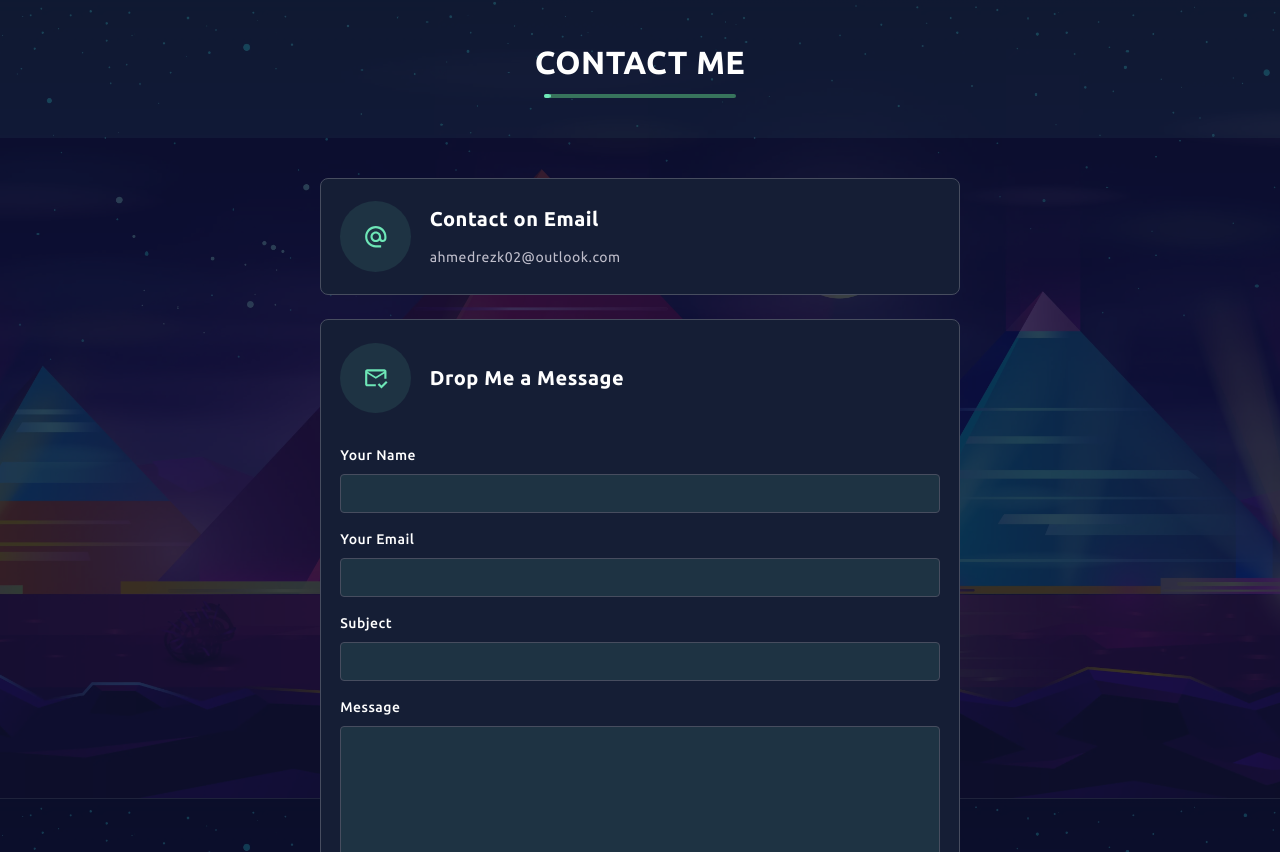
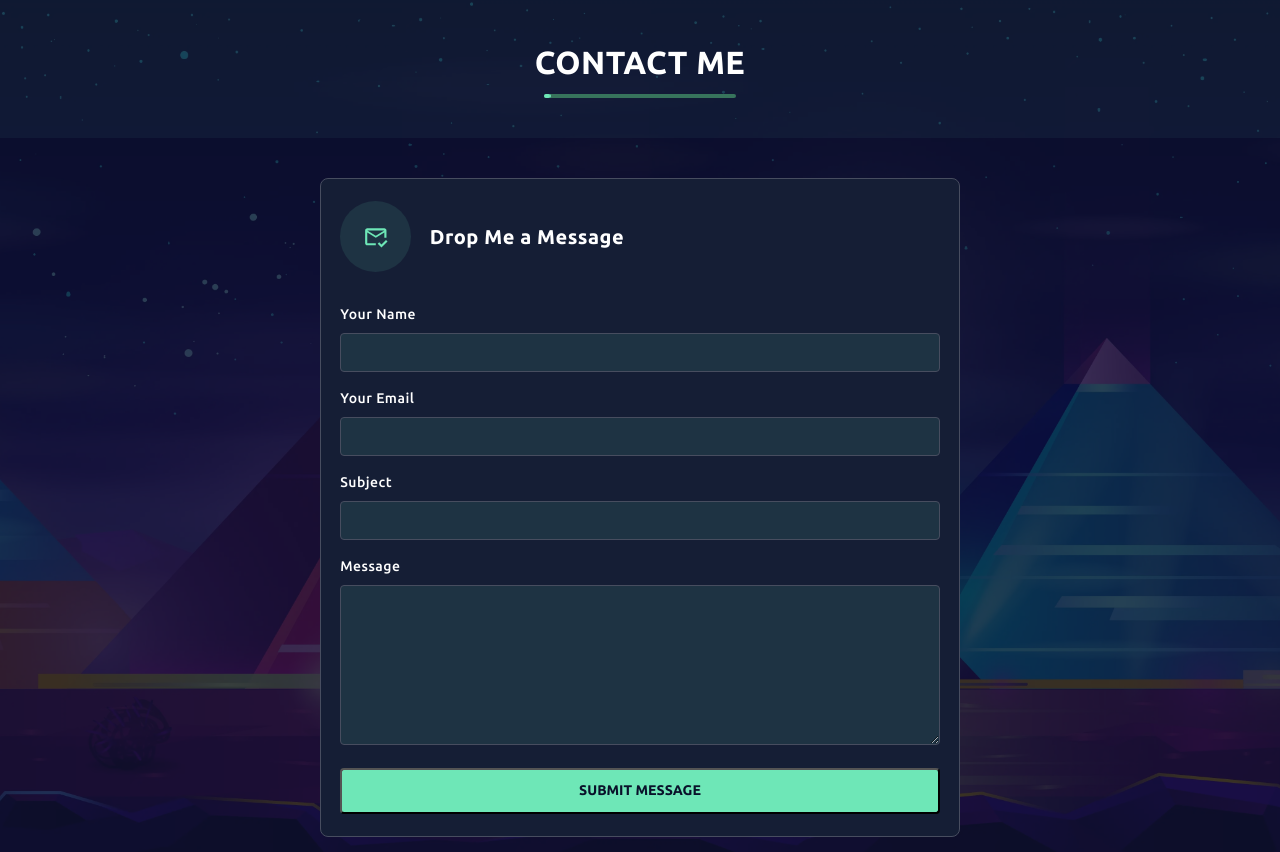
Before and after one commit to ahmdrzk/my-website, a Next.js app: page / in a window 1280 px wide. Shown: the part 3328-4180 px from the top of the page. Built offline with nearby package versions, Linux system fonts and the light colour scheme.

Commit message:
Remove contact by email section

```diff
--- a/components/contact-section.tsx
+++ b/components/contact-section.tsx
@@ -3,14 +3,14 @@ import SectionHeading from "./section-heading";
 import Button from "./button";
 import useAnimateOnScroll from "../hooks/useAnimateOnScroll";
 
-import data from "../data/data.json";
+// import data from "../data/data.json";
 
 type ContactSectionProps = {
   id: string;
 };
 
 const ContactSection = ({ id }: ContactSectionProps) => {
-  const { animatedElement: animatedElement1 } = useAnimateOnScroll<HTMLDivElement>("slide-up");
+  // const { animatedElement: animatedElement1 } = useAnimateOnScroll<HTMLDivElement>("slide-up");
   const { animatedElement: animatedElement2 } = useAnimateOnScroll<HTMLDivElement>("slide-up");
 
   return (
@@ -18,7 +18,7 @@ const ContactSection = ({ id }: ContactSectionProps) => {
       <div className="contact-section-overlay">
         <SectionHeading as="h2">Contact Me</SectionHeading>
         <div className="contact-section">
-          <div ref={animatedElement1} className="contact-card">
+          {/* <div ref={animatedElement1} className="contact-card">
             <div className="contact-type-label">
               <span className="contact-icon">
                 <MdOutlineAlternateEmail />
@@ -30,7 +30,7 @@ const ContactSection = ({ id }: ContactSectionProps) => {
                 </a>
               </div>
             </div>
-          </div>
+          </div> */}
           <div ref={animatedElement2} className="contact-card">
             <div className="contact-type-label">
               <span className="contact-icon">
--- a/data/data.json
+++ b/data/data.json
@@ -1,6 +1,5 @@
 {
   "domain": "ahmdrzk.com",
-  "email": "ahmedrezk02@outlook.com",
   "typing-intro-heading": ["Ahmed Rezk", "Full-Stack Web Developer"],
   "intro-para": "I am a web developer from Egypt, passionate about building everything from beautiful small business websites to rich interactive web applications.",
   "about-para": "I am a self-motivated and ambitious Web Developer with solid knowledge and proficiency in web technologies and tools, as well as strong skills in writing clean and efficient code.\nI love new challenges that help me invest all my skills and experience, and I am always enthusiastic to learn new technologies.",
```
